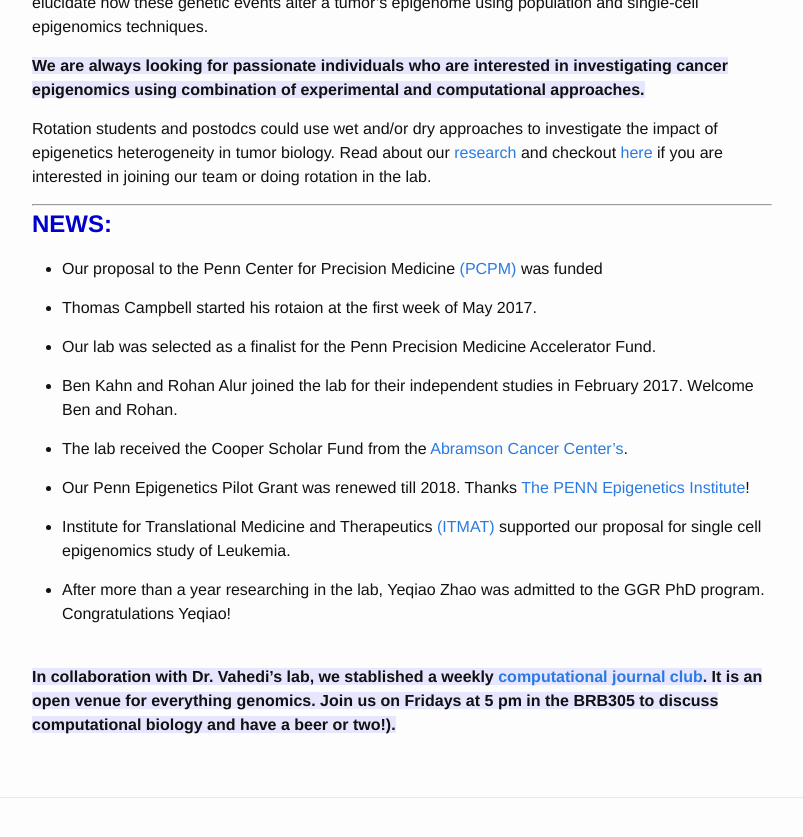
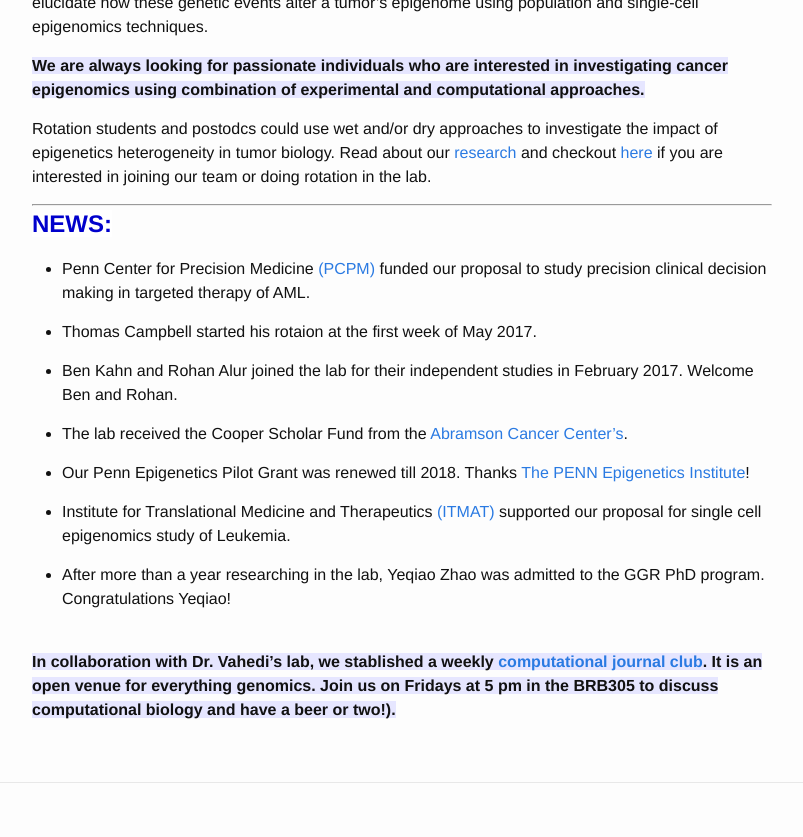
Before and after one commit to faryabib/faryabib.github.io, a Jekyll site: the page built from index.md, in a window 1280 px wide and 900 px high, scrolled down 718 px. Shown: the top 837 px of the window, without its empty margins (238-1041 px from the left). Built offline with Jekyll 4.4.1, drawn with Linux system fonts in a browser that asks for light colours.

Commit message:
update 170602

```diff
--- a/index.md
+++ b/index.md
@@ -17,11 +17,9 @@ Rotation students and postodcs could use wet and/or dry approaches to investigat
 ----
 <strong><span style="font-size: 1.5em; font-weight: bold; color: #0000cc; background-color: #ffffff">NEWS:</span><strong>
 
-+ Our proposal to the Penn Center for Precision Medicine [(PCPM)](https://lp.pennmedicine.org/precision-medicine/general?hcmacid=pm) was funded
++ Penn Center for Precision Medicine [(PCPM)](https://lp.pennmedicine.org/precision-medicine/general?hcmacid=pm) funded our proposal to study precision clinical decision making in targeted therapy of AML.
 
 + Thomas Campbell started his rotaion at the first week of May 2017.
-
-+ Our lab was selected as a finalist for the Penn Precision Medicine Accelerator Fund.
 
 + Ben Kahn and Rohan Alur joined the lab for their independent studies in February 2017. Welcome Ben and Rohan.
 
```
